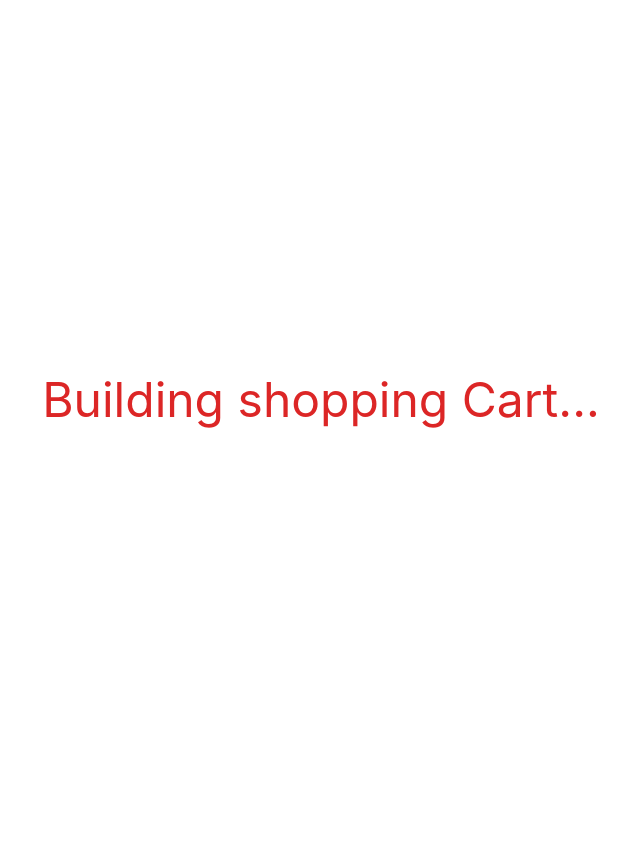
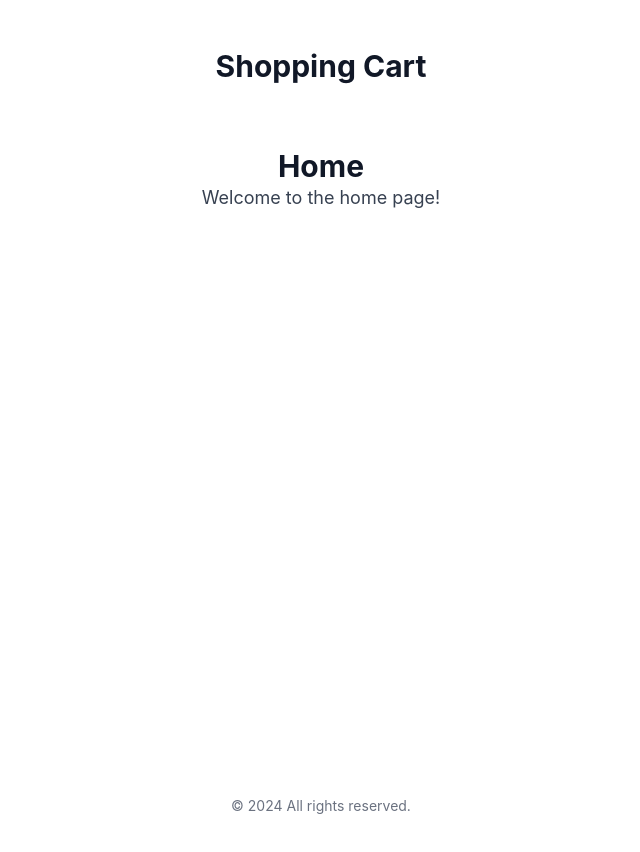
Before and after one commit to Chinchilla15/shopping-cart, a React (Vite) app: page / in a window 1280 px wide. Shown: the top 852 px of the page, without its empty margins (319-959 px from the left). Before the commit the page ends 800 px from the top, so only its background shows below. Built offline with nearby package versions, Linux system fonts and the light colour scheme.

Commit message:
Add:Initial Pages components, router and routes

```diff
--- a/src/App.tsx
+++ b/src/App.tsx
@@ -1,10 +1,20 @@
+import { PageLayout } from "./layouts/PageLayout";
+import { BrowserRouter as Router, Routes, Route } from "react-router-dom";
+import Home from "./pages/Home";
+import About from "./pages/About";
+import Cart from "./pages/Cart";
+
 function App() {
 	return (
-		<>
-			<div className="flex justify-center content-center text-5xl text-red-600">
-				<p>Building shopping Cart...</p>
-			</div>
-		</>
+		<Router>
+			<PageLayout title="Shopping Cart">
+				<Routes>
+					<Route path="/" element={<Home />} />
+					<Route path="/about" element={<About />} />
+					<Route path="/cart" element={<Cart />} />
+				</Routes>
+			</PageLayout>
+		</Router>
 	);
 }
 
--- /dev/null
+++ b/src/pages/About.tsx
@@ -0,0 +1,12 @@
+import React from "react";
+
+const About: React.FC = () => {
+	return (
+		<>
+			<h1 className="text-3xl font-bold text-gray-900">About</h1>
+			<p className="text-lg text-gray-700">This is the about page!</p>
+		</>
+	);
+};
+
+export default About;
--- /dev/null
+++ b/src/pages/Cart.tsx
@@ -0,0 +1,12 @@
+import React from "react";
+
+const Cart: React.FC = () => {
+	return (
+		<>
+			<h1 className="text-3xl font-bold text-gray-900">Cart</h1>
+			<p className="text-lg text-gray-700">Your cart is empty.</p>
+		</>
+	);
+};
+
+export default Cart;
--- /dev/null
+++ b/src/pages/Home.tsx
@@ -0,0 +1,12 @@
+import React from "react";
+
+const Home: React.FC = () => {
+	return (
+		<>
+			<h1 className="text-3xl font-bold text-gray-900">Home</h1>
+			<p className="text-lg text-gray-700">Welcome to the home page!</p>
+		</>
+	);
+};
+
+export default Home;
```
